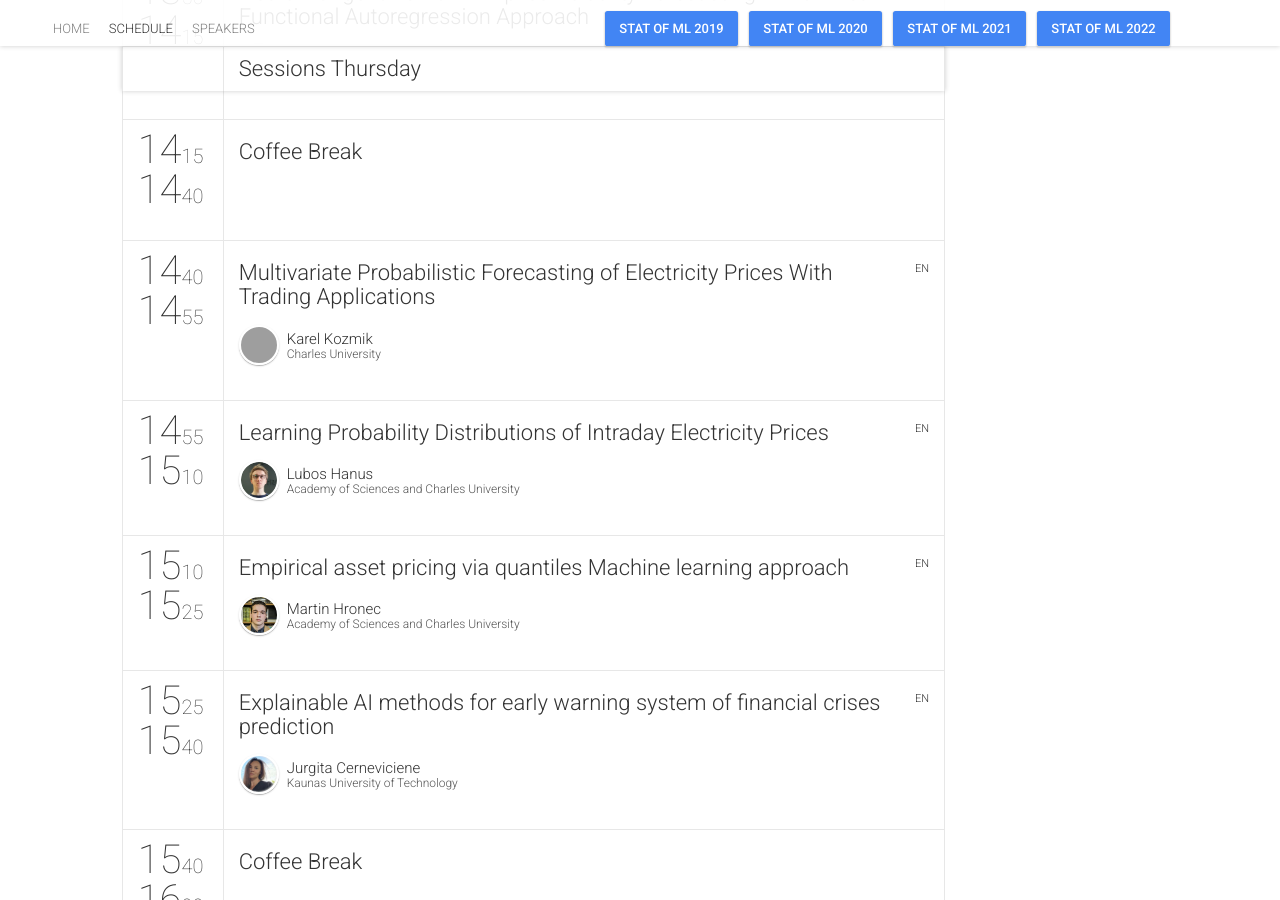
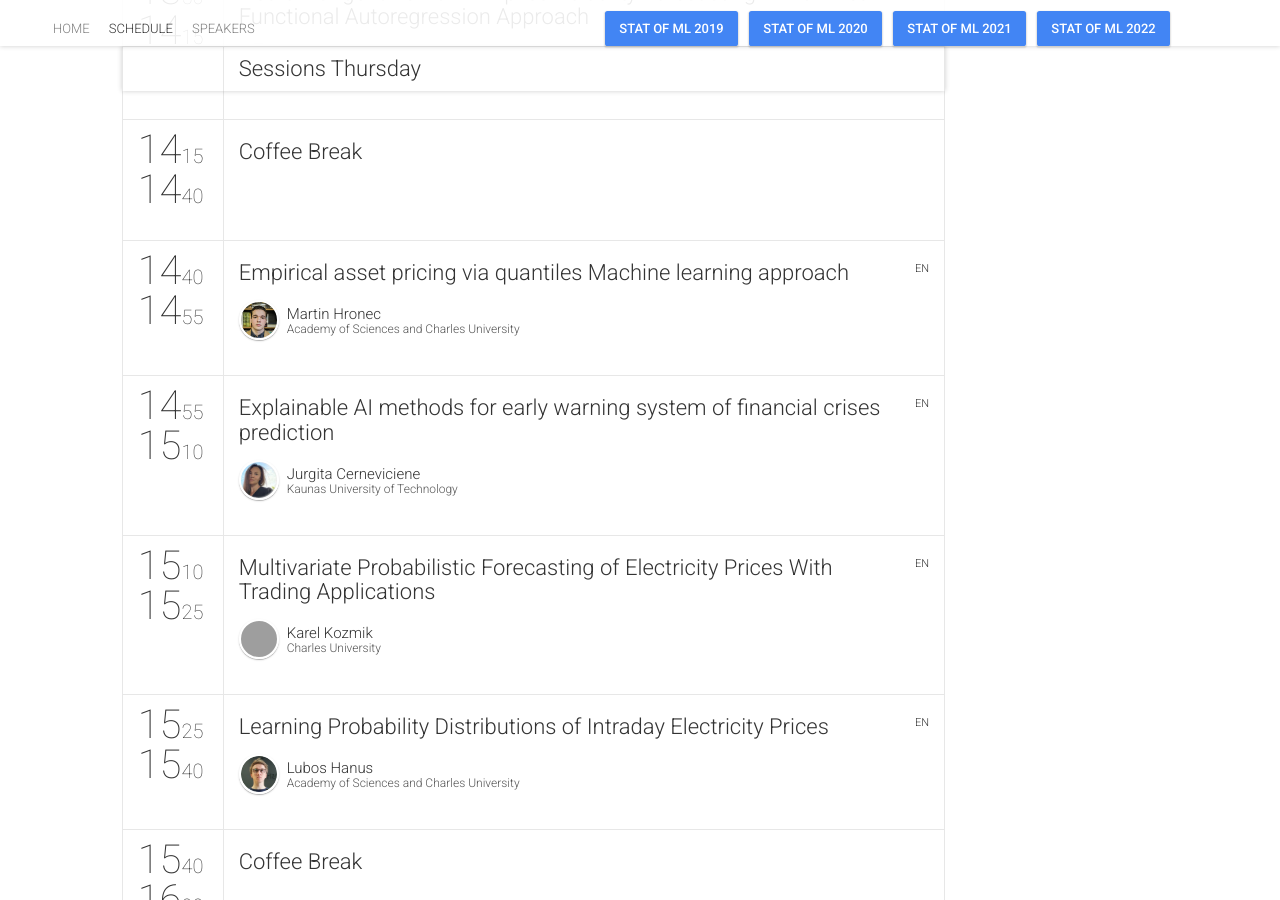
Before and after one commit to barunik/Prague2023, a Jekyll site: the page built from schedule.html, in a window 1280 px wide and 900 px high, scrolled down 2410 px. Built offline with Jekyll 4.4.1, drawn with Linux system fonts in a browser that asks for light colours; nearby versions of some CDN libraries; comment, search, counter and statistics services are not loaded; grey boxes are pictures that could not be loaded.

```diff
--- a/_data/schedule.yml
+++ b/_data/schedule.yml
@@ -89,22 +89,22 @@
     - {
       	startTime: "14:40",
       	endTime: "14:55",
-      	sessionIds: [037]
+      	sessionIds: [039]
     }
     - {
         	startTime: "14:55",
         	endTime: "15:10",
-        	sessionIds: [016]
+        	sessionIds: [032]
       }
     - {
       	startTime: "15:10",
       	endTime: "15:25",
-      	sessionIds: [039]
+      	sessionIds: [037]
     }
     - {
       	startTime: "15:25",
       	endTime: "15:40",
-      	sessionIds: [032]
+      	sessionIds: [016]
     }
     - {
       	startTime: "15:40",
```
